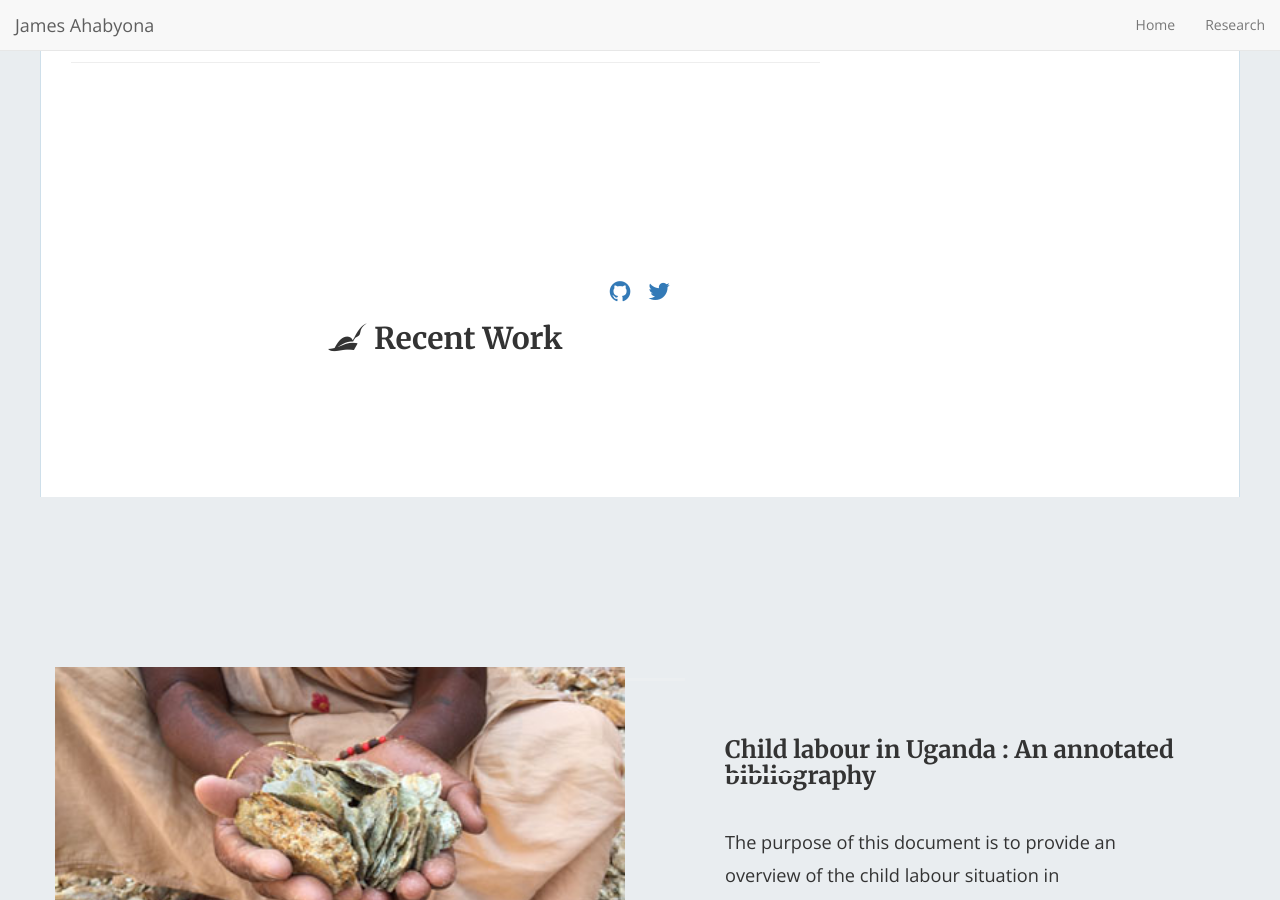
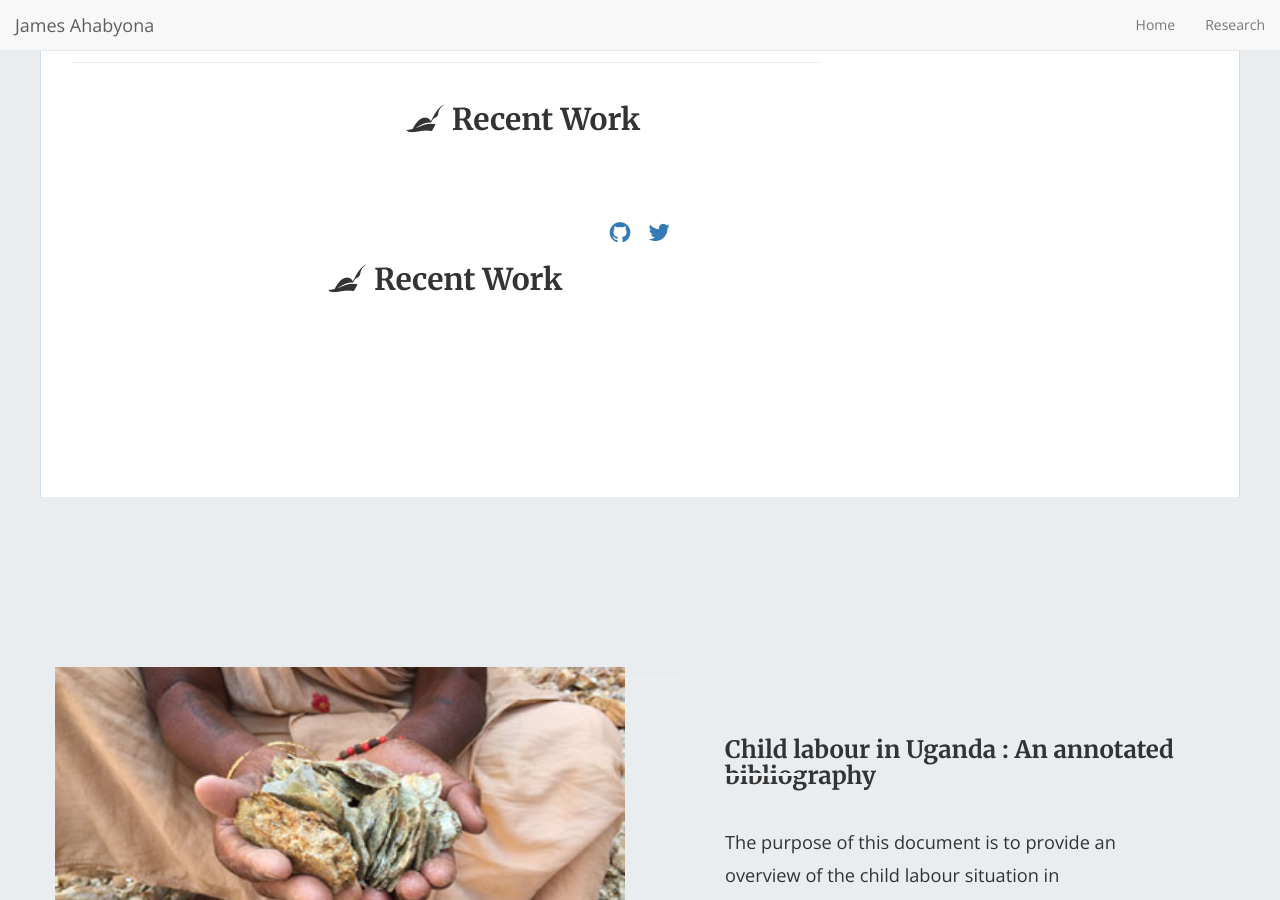
Before and after one commit to mariaelenaguer/mariaelenaguer.github.io, a Jekyll site: the page built from index.html, in a window 1280 px wide and 900 px high, scrolled down 403 px. Built offline with Jekyll 4.4.1, drawn with Linux system fonts in a browser that asks for light colours; nearby versions of some CDN libraries; the list of posts is cut into pages by our own code.

Commit message:
Update home-hero.html

```diff
--- a/_includes/home-hero.html
+++ b/_includes/home-hero.html
@@ -98,7 +98,12 @@
 
         <div class="hero-content">
 
-
+<div class="recent-works-button"></div>
+          <div class="col-md-8 text-center">
+        <h2 id="pub">
+          <span class="fa fa-pied-piper main-list-item-icon"></span>
+         Recent Work
+        </h2>
     </p>
 
         </div>
```
